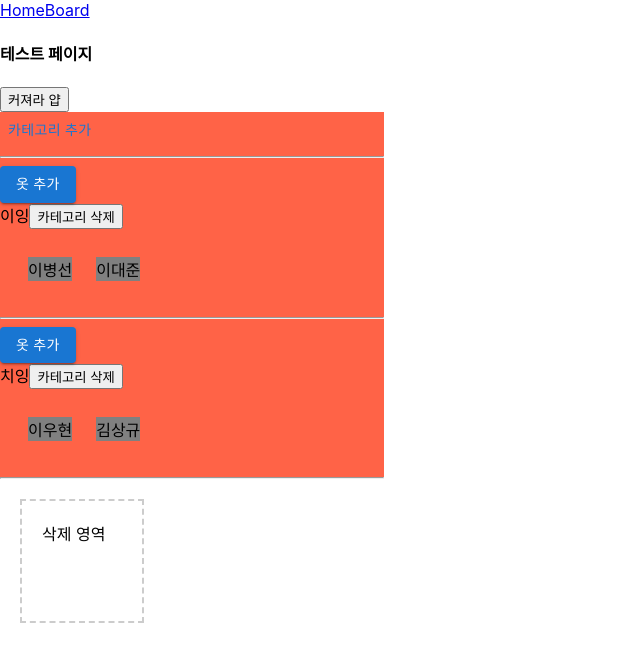
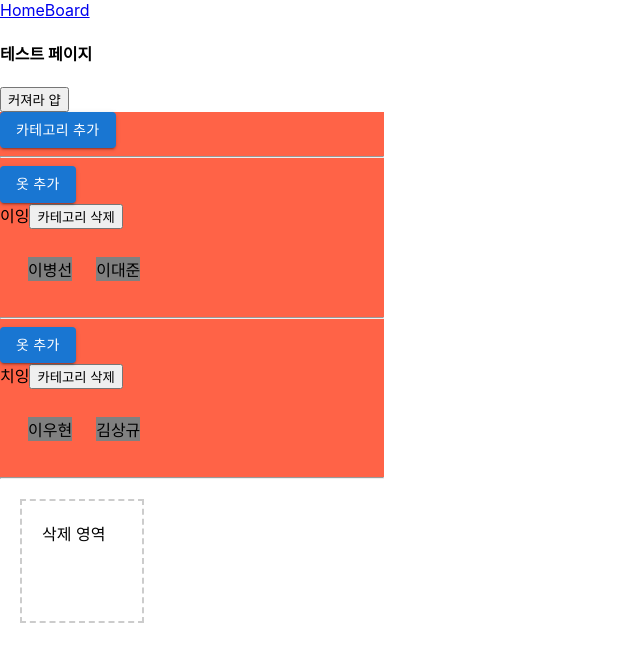
Before and after one commit to djLee77/draw-wardrobe, a React (Create React App) app in the folder reactboard/: page /test in a window 1280 px wide. Shown: the top 662 px of the page, without its empty margins (0-640 px from the left). Built offline with nearby package versions, Linux system fonts and the light colour scheme; no server answers.

Commit message:
버튼 스타일 변경

```diff
--- a/reactboard/src/components/Closet/modals/AddCateogryModal.jsx
+++ b/reactboard/src/components/Closet/modals/AddCateogryModal.jsx
@@ -38,7 +38,9 @@ const AddCategoryModal = ({ setList }) => {
 
   return (
     <div>
-      <Button onClick={handleOpen}>카테고리 추가</Button>
+      <Button variant="contained" onClick={handleOpen}>
+        카테고리 추가
+      </Button>
       <Modal
         open={open}
         onClose={handleClose}
```
